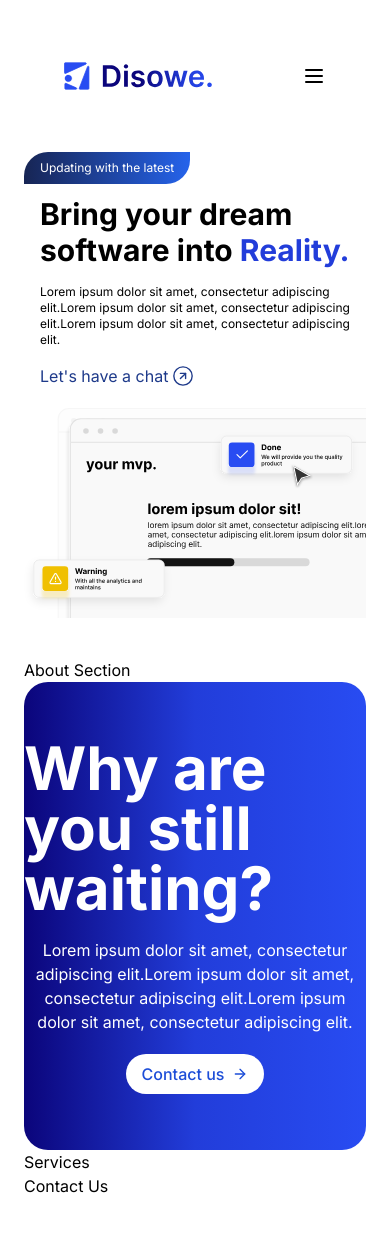
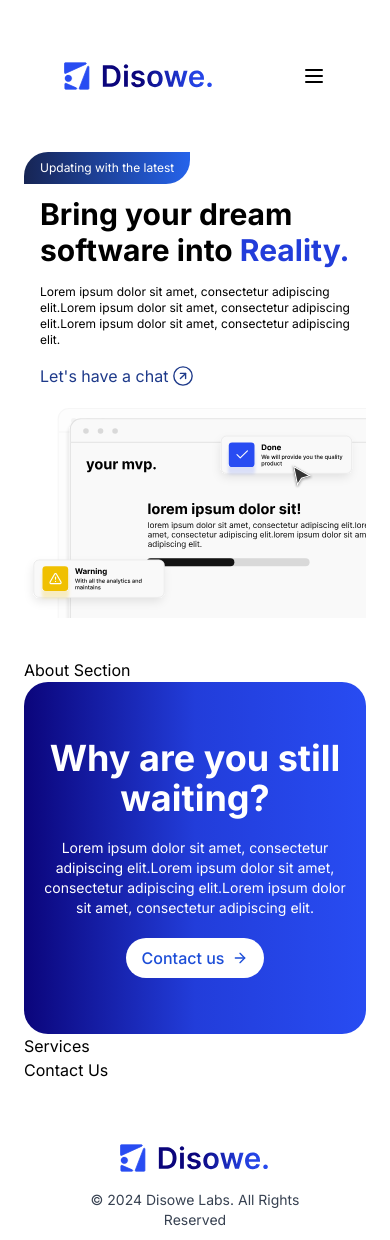
Before and after one commit to Disowe-Labs-Inc/disowelabs.com, a Next.js app: page / in a window 390 px wide. Shown: the top 1240 px of the page. Built offline with nearby package versions, Linux system fonts and the light colour scheme.

Commit message:
fix: mobile responsive on why you section

```diff
--- a/src/components/landing/WhyAreYouStillWaiting.tsx
+++ b/src/components/landing/WhyAreYouStillWaiting.tsx
@@ -14,8 +14,8 @@ const WhyAreYouStillWaiting = () => {
   return (
     <div>
       <div className="bg-gradient-to-r from-[#0B057B] via-[#223DDA] to-[#284CF2] py-14 rounded-3xl flex flex-col justify-center items-center">
-        <h2 className="text-6xl font-bold text-white">{content.heading}</h2>
-        <p className="max-w-xl text-center text-white py-5">
+        <h2 className="md:text-6xl text-4xl font-bold text-white text-center">{content.heading}</h2>
+        <p className="md:max-w-xl max-w-xs text-sm md:text-base text-center text-white py-5">
           {content.paragraph}
         </p>
         <Button
```
Also changed, not shown: 1 other file (tests, documents, lock files or other folders).
